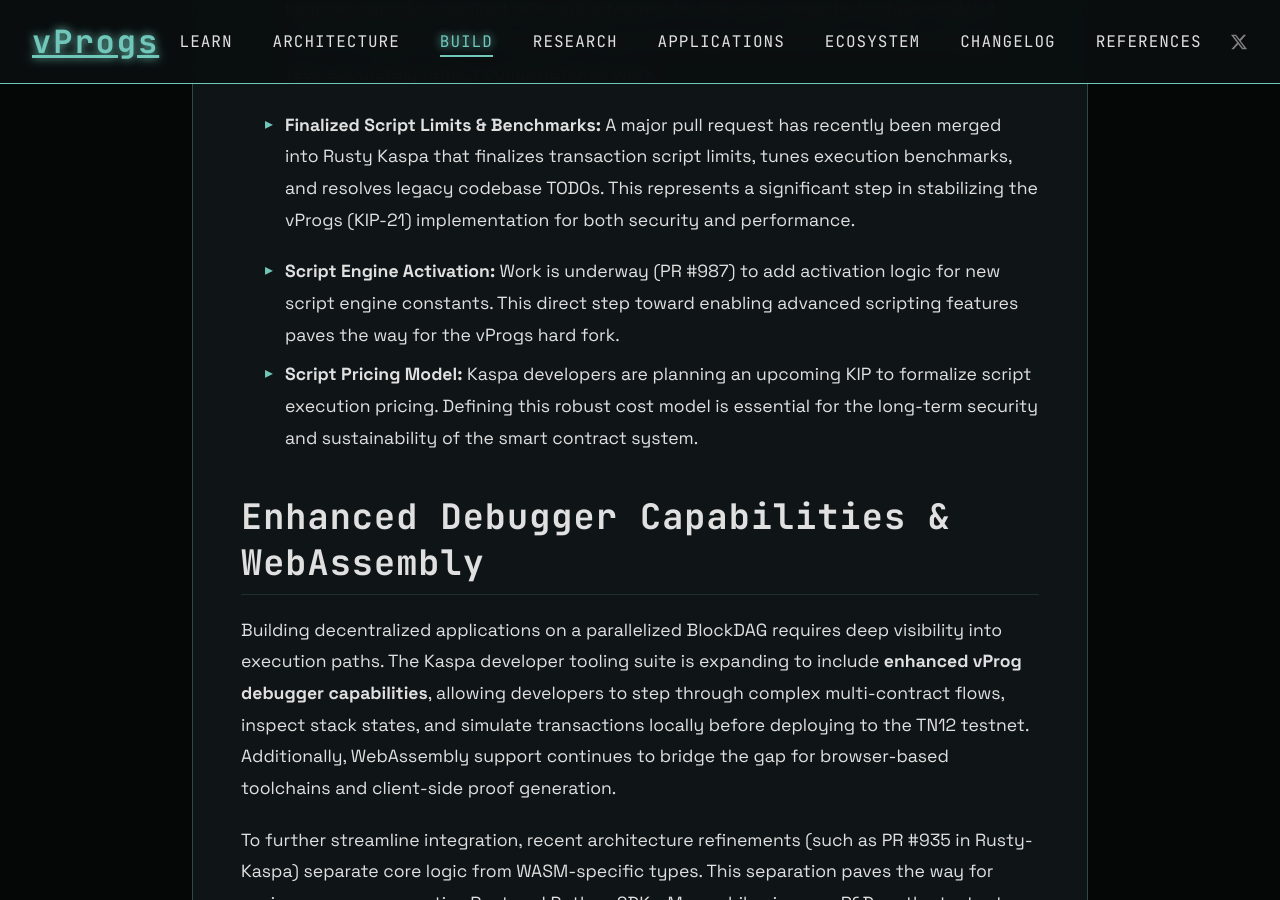
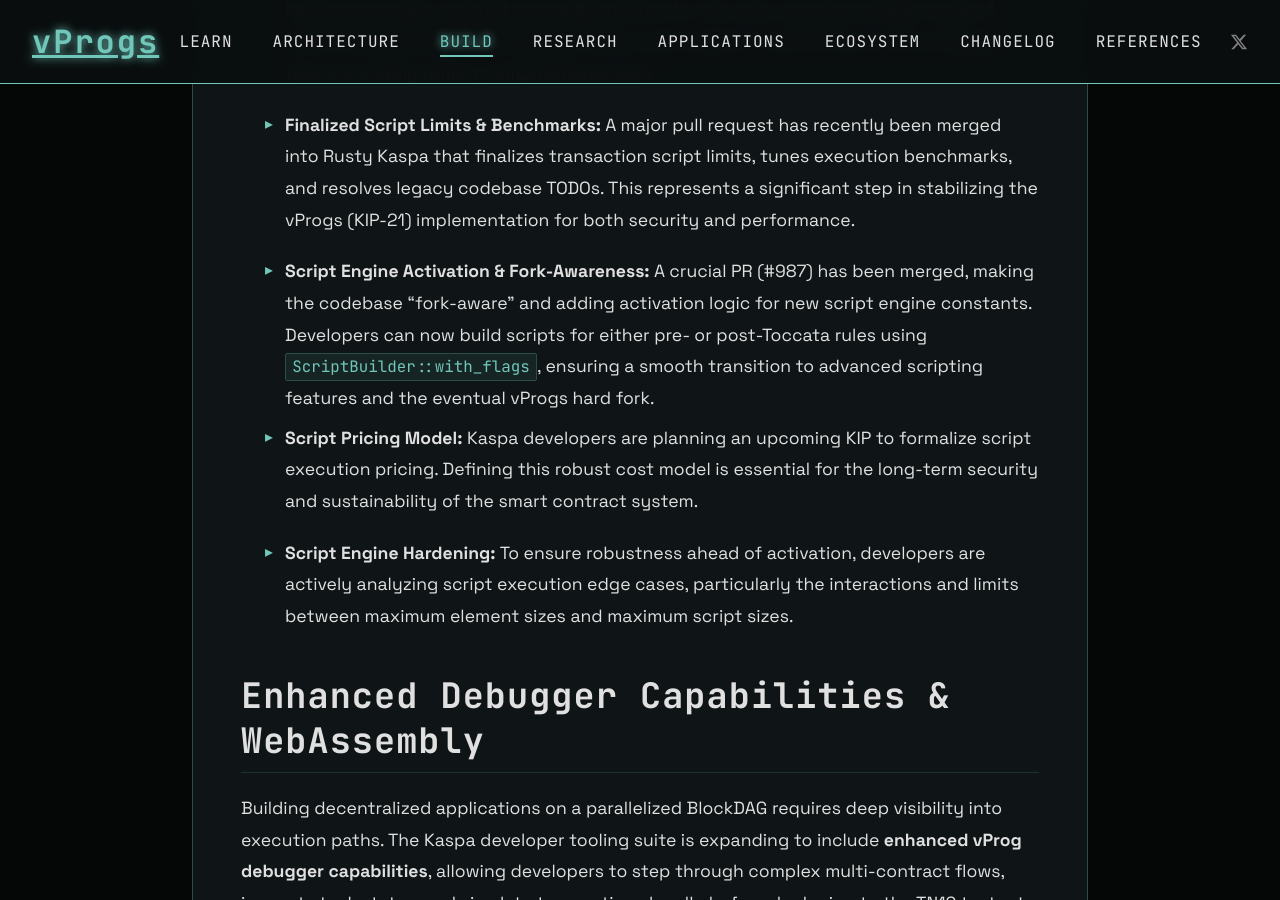
Before and after one commit to creative-inference/vprogs.xyz, a Jekyll site: the page built from build/developer-tools-overview.md, in a window 1280 px wide and 900 px high, scrolled down 2736 px. Built offline with Jekyll 4.4.1, drawn with Linux system fonts in a browser that asks for light colours; some of the changed text lies outside the part shown.

Commit message:
Update developer tools overview with fork-awareness, JS ZK examples, and WASM API gap [auto]

```diff
--- a/build/developer-tools-overview.md
+++ b/build/developer-tools-overview.md
@@ -66,8 +66,12 @@
 
 
 
-*   **Script Engine Activation:** Work is underway (PR #987) to add activation logic for new script engine constants. This direct step toward enabling advanced scripting features paves the way for the vProgs hard fork.
+*   **Script Engine Activation & Fork-Awareness:** A crucial PR (#987) has been merged, making the codebase "fork-aware" and adding activation logic for new script engine constants. Developers can now build scripts for either pre- or post-Toccata rules using `ScriptBuilder::with_flags`, ensuring a smooth transition to advanced scripting features and the eventual vProgs hard fork.
 *   **Script Pricing Model:** Kaspa developers are planning an upcoming KIP to formalize script execution pricing. Defining this robust cost model is essential for the long-term security and sustainability of the smart contract system.
+
+
+
+*   **Script Engine Hardening:** To ensure robustness ahead of activation, developers are actively analyzing script execution edge cases, particularly the interactions and limits between maximum element sizes and maximum script sizes.
 
 ## Enhanced Debugger Capabilities & WebAssembly
 
@@ -109,6 +113,10 @@
 
 
 Expanding the multi-language developer ecosystem, the Kaspa Python SDK now includes full wallet support. By leveraging the same native Rusty-Kaspa components as the WASM SDK, this update brings critical feature parity and significantly improves the toolkit for developers building cross-platform applications on Kaspa.
+
+
+
+While the Toccata branch is now fork-aware, it is a known gap that the WASM APIs for web-based apps do not yet fully support the new scripting flags. This presents an opportunity for ecosystem developers to help align the web tooling with the upcoming protocol rules.
 
 ## The Three-Layer Programmability Model
 
@@ -168,6 +176,10 @@
 
 Testing on these environments is actively pushing the engine's computational boundaries. For instance, developers implementing Groth16 ZK-proof verification on Kaspa's devnet have successfully stress-tested the new script unit limits. This real-world battle-testing ensures the execution cost model is properly calibrated for advanced cryptographic primitives before mainnet deployment.
 
+
+
+To further assist builders, new JavaScript examples are now available demonstrating how to construct Groth16 and other ZK-proof transactions on Kaspa using the new SDK builder. This provides a concrete developer pathway for implementing advanced privacy and scaling solutions.
+
 ## Ecosystem Performance Tooling
 
 As the Kaspa network prepares for the integration of complex vProgs and smart contract features, maintaining peak performance is critical. The developer ecosystem relies on continuously updated performance monitoring tools, such as the recently released `workflow-perf-monitor-rs v0.0.3`, to ensure the node software and application layers remain fast and highly efficient under load.
```
